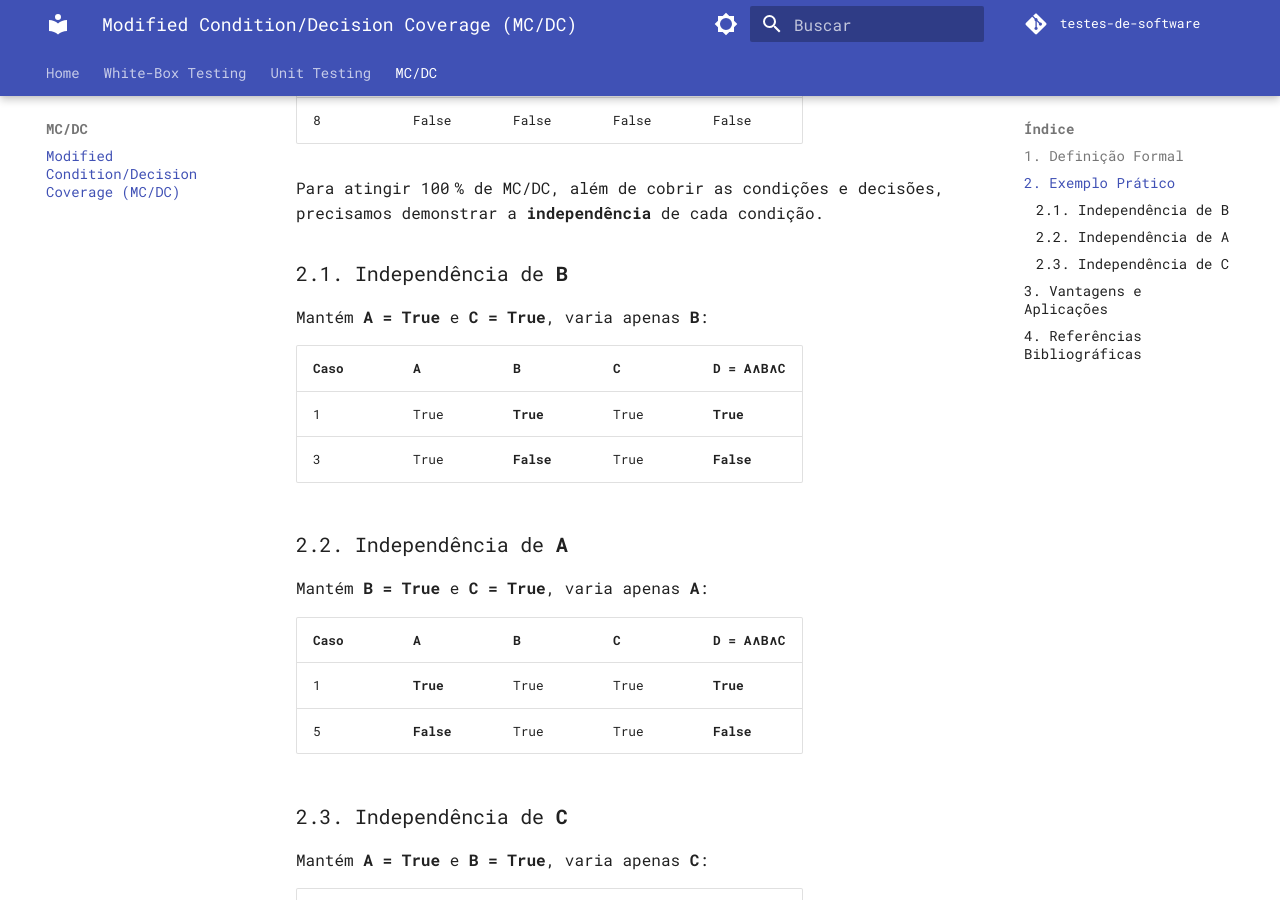
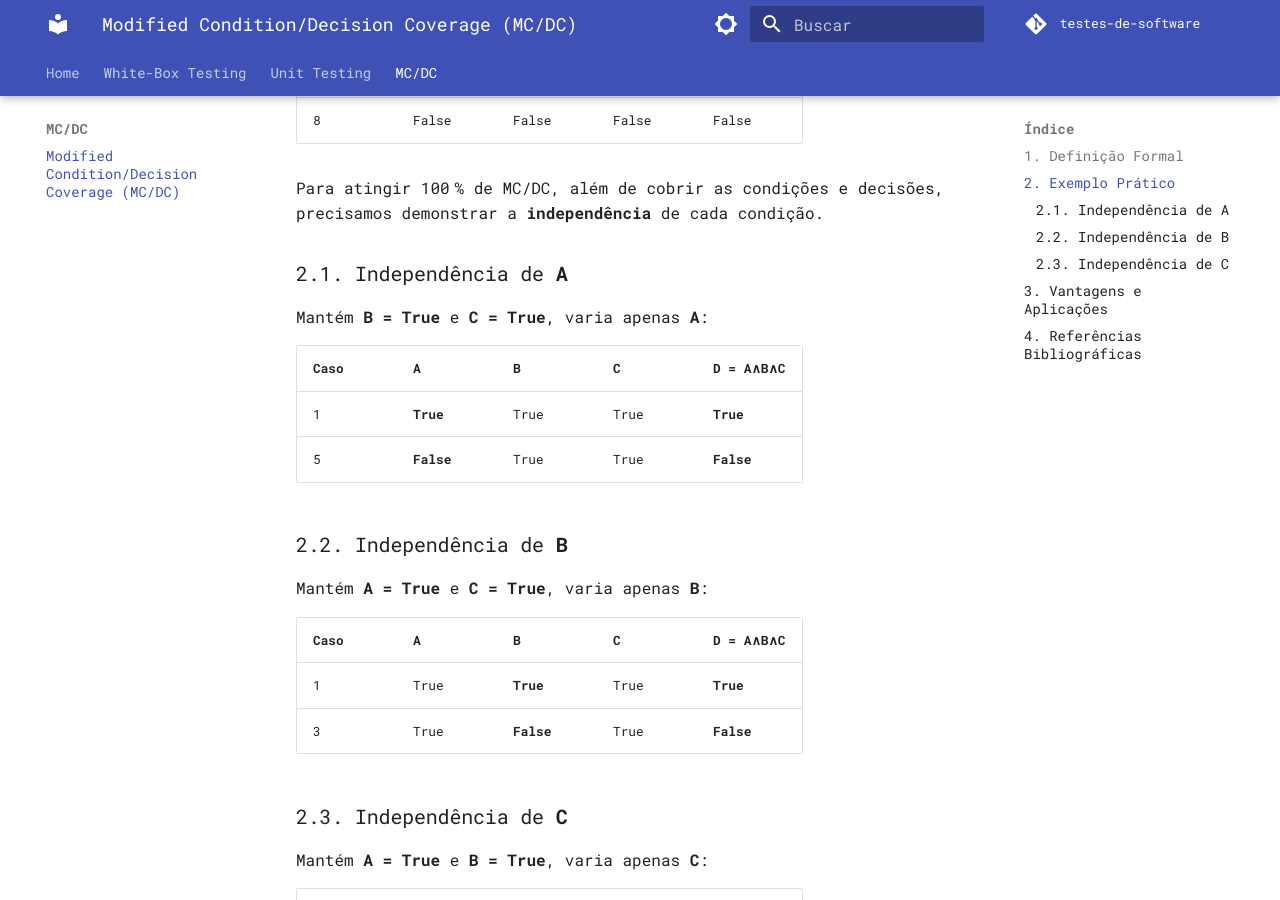
Before and after one commit to arthurrochamoreira/Testes-de-Software, an MkDocs documentation site: the page built from docs/aae3/mc_dc.md, in a window 1280 px wide and 900 px high, scrolled down 1451 px. Built offline with MkDocs 1.6.1 and Material for MkDocs 9.7.7, drawn with Linux system fonts in a browser that asks for light colours; comment, search, counter and statistics services are not loaded; some of the changed lines change nothing that is shown.

Commit message:
fix ordem dos itens 2.1 e 2.2 do mc/dc

```diff
--- a/docs/aae3/mc_dc.md
+++ b/docs/aae3/mc_dc.md
@@ -40,7 +40,16 @@ D ≡ A && B && C
 
 Para atingir 100 % de MC/DC, além de cobrir as condições e decisões, precisamos demonstrar a **independência** de cada condição.
 
-### 2.1. Independência de **B**
+### 2.1. Independência de **A**
+
+Mantém **B = True** e **C = True**, varia apenas **A**:
+
+| Caso | A         | B    | C    | D = A∧B∧C |
+| ---- | --------- | ---- | ---- | --------- |
+| 1    | **True**  | True | True | **True**  |
+| 5    | **False** | True | True | **False** |
+
+### 2.2. Independência de **B**
 
 Mantém **A = True** e **C = True**, varia apenas **B**:
 
@@ -48,15 +57,6 @@ Mantém **A = True** e **C = True**, varia apenas **B**:
 | ---- | ---- | --------- | ---- | --------- |
 | 1    | True | **True**  | True | **True**  |
 | 3    | True | **False** | True | **False** |
-
-### 2.2. Independência de **A**
-
-Mantém **B = True** e **C = True**, varia apenas **A**:
-
-| Caso | A         | B    | C    | D = A∧B∧C |
-| ---- | --------- | ---- | ---- | --------- |
-| 1    | **True**  | True | True | **True**  |
-| 5    | **False** | True | True | **False** |
 
 ### 2.3. Independência de **C**
 
```
